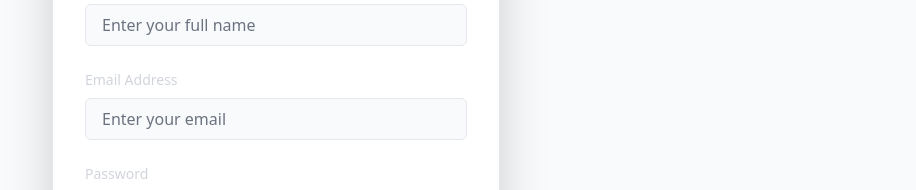
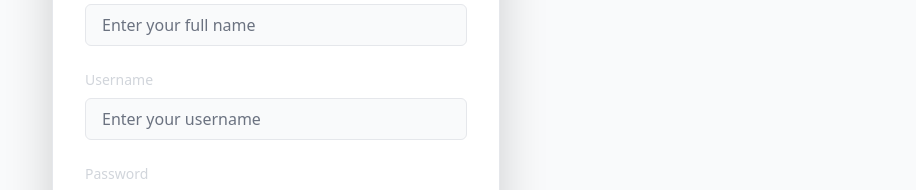
Before and after one commit to abdallaElamawy03/plant-front-end, a React (Create React App) app: page /register in a window 1280 px wide. Shown: the part 297-487 px from the top of the page, without its empty margins (364-1280 px from the left). Built offline with nearby package versions, Linux system fonts and the light colour scheme.

Commit message:
auth update

```diff
--- a/src/components/Login.js
+++ b/src/components/Login.js
@@ -101,7 +101,7 @@ const Login = () => {
             <h4 className="text-red-600 font-bold mb-3">{errMsg}</h4>
             <form onSubmit={handleSubmit}>
               <label className="block text-sm text-gray-300 mb-2">
-                Email Address
+                Username
               </label>
               <input
                 type="text"
@@ -109,7 +109,7 @@ const Login = () => {
                 ref={userRef}
                 autoComplete="off"
                 {...userAttribs}
-                placeholder="Enter your email"
+                placeholder="Enter your username"
                 className="w-full mb-4 bg-gray-50 border border-gray-200 text-gray-900 placeholder-gray-500 rounded px-3 py-2 focus:outline-none focus:border-green-500"
               />
 
--- a/src/components/Register.js
+++ b/src/components/Register.js
@@ -135,12 +135,12 @@ const Register = () => {
               />
 
               <label className="block text-sm text-gray-300 mb-2">
-                Email Address
+                Username
               </label>
               <input
-                type="email"
-                id="email"
-                placeholder="Enter your email"
+                type="text"
+                id="username"
+                placeholder="Enter your username"
                 value={email}
                 onChange={(e) => set_email(e.target.value)}
                 className="w-full mb-4 bg-gray-50 border border-gray-200 text-gray-900 placeholder-gray-500 rounded px-3 py-2 focus:outline-none focus:border-green-500"
```
Also changed, not shown: 1 other file (tests, documents, lock files or other folders).
